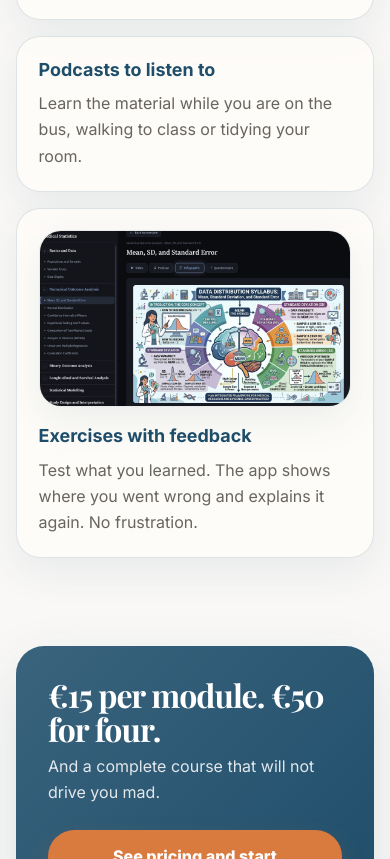
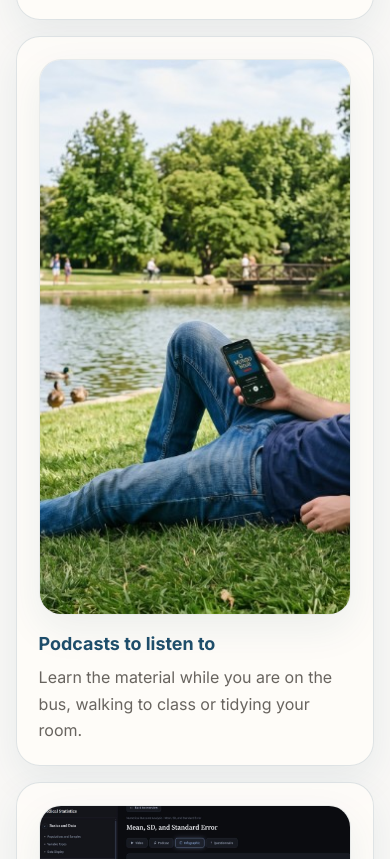
Before and after one commit to cristyyalbertyy-hub/MedicalScience, a plain HTML site: page index.html in a window 390 px wide. Shown: the part 8336-9195 px from the top of the page. Drawn offline with nearby package versions, Linux system fonts and the light colour scheme.

Commit message:
Add podcast lifestyle image to study section.
Integrates outdoor listening photo in the homepage podcasts card with responsive crop styling and updated alt text across all locales.

Co-authored-by: Cursor <cursoragent@cursor.com>

```diff
--- a/i18n.es.js
+++ b/i18n.es.js
@@ -53,7 +53,7 @@ SITE_LOCALES.es = {
   screenshots: {
     hero: { alt: "App Studio9 mostrando una lección en vídeo corta de ciencias médicas" },
     videos: { alt: "App móvil con una lección en vídeo de 5–10 minutos" },
-    podcasts: { alt: "Escuchando un podcast de ciencias médicas en el autobús" },
+    podcasts: { alt: "Estudiante escuchando un podcast de ciencias médicas al aire libre en el parque" },
     exercises: { alt: "Ejercicio interactivo con feedback instantáneo en la app" },
     packages: { alt: "Vista general de los paquetes de aprendizaje Studio9 listos para usar" },
     progress: { alt: "Panel de progreso del estudiante en las disciplinas del Año 1" },
--- a/i18n.fr.js
+++ b/i18n.fr.js
@@ -53,7 +53,7 @@ SITE_LOCALES.fr = {
   screenshots: {
     hero: { alt: "App Studio9 affichant une courte leçon vidéo en sciences médicales" },
     videos: { alt: "Application mobile avec une leçon vidéo de 5 à 10 minutes" },
-    podcasts: { alt: "Écoute d'un podcast de sciences médicales dans le bus" },
+    podcasts: { alt: "Étudiant écoutant un podcast de sciences médicales en plein air dans le parc" },
     exercises: { alt: "Exercice interactif avec retour instantané dans l'app" },
     packages: { alt: "Aperçu des forfaits d'apprentissage Studio9 prêts à l'emploi" },
     progress: { alt: "Tableau de bord de progression de l'étudiant pour les disciplines de l'Année 1" },
--- a/i18n.it.js
+++ b/i18n.it.js
@@ -53,7 +53,7 @@ SITE_LOCALES.it = {
   screenshots: {
     hero: { alt: "App Studio9 con una breve lezione video di scienze mediche" },
     videos: { alt: "App mobile con una lezione video di 5–10 minuti" },
-    podcasts: { alt: "Ascolto di un podcast di scienze mediche sull'autobus" },
+    podcasts: { alt: "Studente che ascolta un podcast di scienze mediche all'aperto nel parco" },
     exercises: { alt: "Esercizio interattivo con feedback immediato nell'app" },
     packages: { alt: "Panoramica dei pacchetti di apprendimento Studio9 pronti all'uso" },
     progress: { alt: "Dashboard dei progressi dello studente nelle discipline del 1° anno" },
--- a/i18n.js
+++ b/i18n.js
@@ -60,7 +60,7 @@ const SITE_LOCALES = {
     screenshots: {
       hero: { alt: "Studio9 app showing a short medical science video lesson" },
       videos: { alt: "Mobile app with a 5–10 minute video lesson" },
-      podcasts: { alt: "Listening to a medical science podcast on the bus" },
+      podcasts: { alt: "Student listening to a medical science podcast outdoors in the park" },
       exercises: { alt: "Interactive exercise with instant feedback in the app" },
       packages: { alt: "Overview of ready-made Studio9 learning packages" },
       progress: { alt: "Student progress dashboard across Year 1 disciplines" },
--- a/i18n.pt.js
+++ b/i18n.pt.js
@@ -53,7 +53,7 @@ SITE_LOCALES.pt = {
   screenshots: {
     hero: { alt: "App Studio9 a mostrar uma lição em vídeo curta de ciências médicas" },
     videos: { alt: "App móvel com uma lição em vídeo de 5–10 minutos" },
-    podcasts: { alt: "A ouvir um podcast de ciências médicas no autocarro" },
+    podcasts: { alt: "Estudante a ouvir um podcast de ciências médicas ao ar livre no parque" },
     exercises: { alt: "Exercício interativo com feedback instantâneo na app" },
     packages: { alt: "Visão geral dos pacotes de aprendizagem Studio9 prontos a usar" },
     progress: { alt: "Painel de progresso do estudante nas disciplinas do Ano 1" },
--- a/index.html
+++ b/index.html
@@ -220,6 +220,17 @@
             <p data-i18n="home.study.c1Text">One topic at a time. No waffle. Turn on captions and study in silence.</p>
           </article>
           <article class="feature-card">
+            <figure class="screenshot-slot screenshot-slot--study screenshot-slot--lifestyle">
+              <img
+                src="screenshots/03-podcast-mobile.png"
+                alt="Student listening to a medical science podcast outdoors"
+                width="1024"
+                height="558"
+                loading="lazy"
+                data-i18n-attr="alt"
+                data-i18n="screenshots.podcasts.alt"
+              />
+            </figure>
             <h3 data-i18n="home.study.c2Title">Podcasts to listen to</h3>
             <p data-i18n="home.study.c2Text">Learn the material while you are on the bus, walking to class or tidying your room.</p>
           </article>
--- a/styles.css
+++ b/styles.css
@@ -265,6 +265,17 @@ p {
 .screenshot-slot--study {
   margin-bottom: 1.15rem;
   min-height: 8.5rem;
+}
+
+.screenshot-slot--lifestyle {
+  aspect-ratio: 9 / 16;
+}
+
+.screenshot-slot--lifestyle img {
+  width: 100%;
+  height: 100%;
+  object-fit: cover;
+  object-position: center 35%;
 }
 
 .screenshot-slot--progress {
```
Also changed, not shown: screenshots/03-podcast-mobile.png (added).
